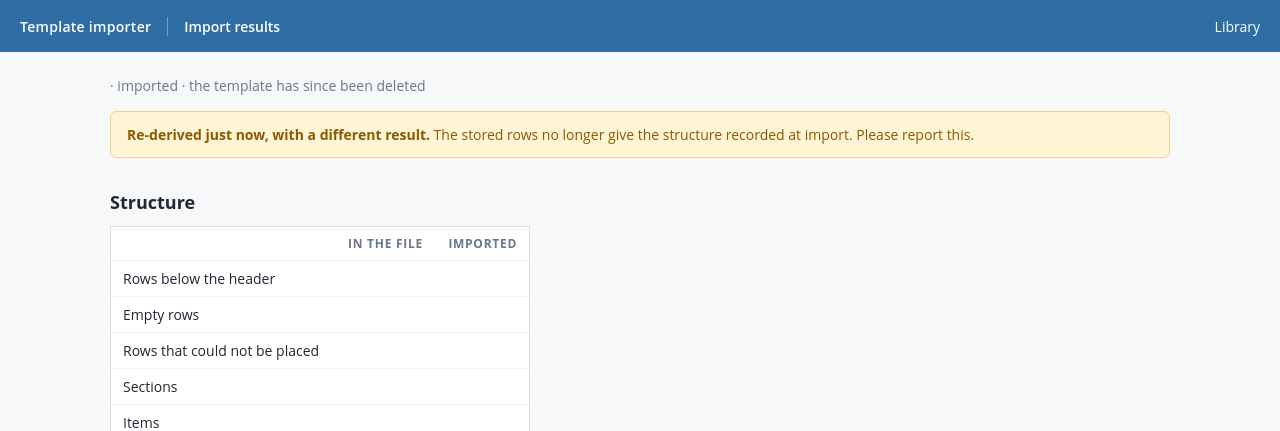
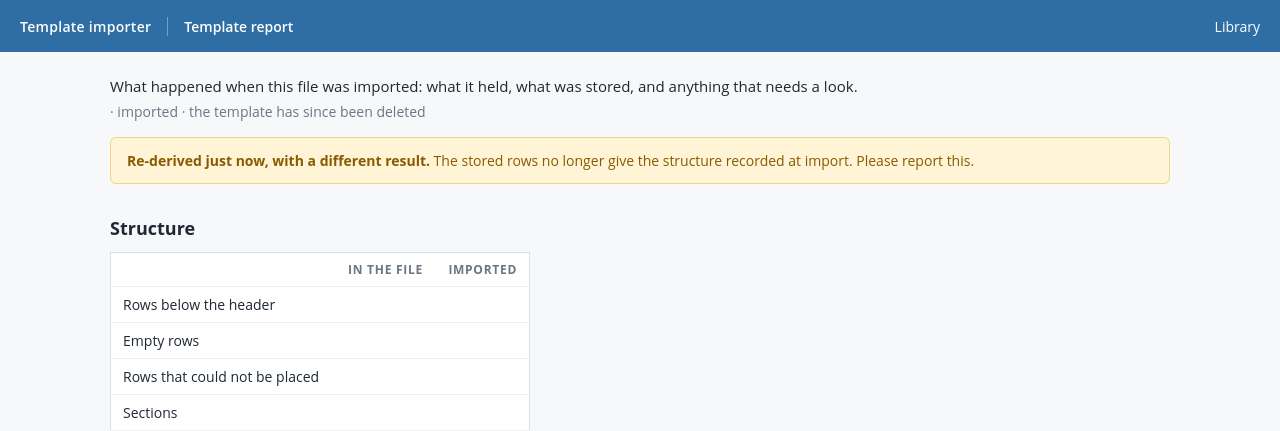
Before and after one commit to Ibtisam-Mohammad/spectora-template-importer, a FastAPI app: template app/web/templates/report.html in a window 1280 px wide. Shown: the top 431 px of the page. Run offline with FastAPI, Linux system fonts and the light colour scheme; the template is opened without the code that fills it, so the values that code supplies are empty; parts of the project's set-up code (start-up, migrations or seed data) failed here and were passed over; some libraries are stand-ins or nearby versions.

Commit message:
feat(web): call it the Template report; say what a pick list changes
- The page on what happened during an import is the Template report, with a
  line under its title saying so. A copy links to "Template report
  (original)", since its content came from that import.
- The pick list opens with "Used in this template. Picking one changes this
  comment only.", so choosing or typing a value is not mistaken for renaming
  it across the template.

```diff
--- a/app/web/routes/report.py
+++ b/app/web/routes/report.py
@@ -21,7 +21,7 @@ def report_page(
 ) -> Response:
     report = build_report(conn, run_id)
     if report is None:
-        raise HTTPException(404, "There are no import results at this address.")
+        raise HTTPException(404, "There is no template report at this address.")
     return templates.TemplateResponse(
         request, "report.html", {"report": report, "node_url": _node_url(report.run.template_id)}
     )
--- a/app/web/static/app.css
+++ b/app/web/static/app.css
@@ -382,6 +382,12 @@ input, select { font: inherit; padding: 5px 8px; border: 1px solid var(--line);
 .combo-option[aria-selected="true"] { font-weight: 600; }
 .combo-count { color: var(--muted); font-size: 12px; white-space: nowrap; }
 .combo-empty { color: var(--muted); font-size: 13px; }
+.combo-caption {
+  padding: 4px 10px 6px;
+  font-size: 12px;
+  color: var(--muted);
+  border-bottom: 1px solid var(--line-soft);
+}
 
 /* ---------------------------------------------------------------- the file's own row */
 
@@ -459,6 +465,7 @@ input, select { font: inherit; padding: 5px 8px; border: 1px solid var(--line);
 .report h3 { margin: 0 0 6px; font-size: 15px; }
 .report-head h1 { margin-bottom: 4px; overflow-wrap: anywhere; }
 .report-head p { margin: 0; }
+.report-head .report-lead { margin: 0 0 6px; font-size: 15px; }
 
 .banner { margin: 16px 0 0; padding: 12px 16px; border-radius: 6px; line-height: 1.5; }
 .banner-ok { background: var(--ok-soft); color: var(--ok); border: 1px solid #b7dfc3; }
--- a/app/web/templates/editor.html
+++ b/app/web/templates/editor.html
@@ -13,7 +13,7 @@
          title="Click to rename the template">
 </form>
 <nav class="topbar-actions">
-  {% if run_id %}<a href="/runs/{{ run_id }}">{{ "Import results" if template.origin == "import" else "Original's import results" }}</a>{% endif %}
+  {% if run_id %}<a href="/runs/{{ run_id }}">{{ "Template report" if template.origin == "import" else "Template report (original)" }}</a>{% endif %}
   <a href="/">Library</a>
   <form method="post" action="/t/{{ template.id }}/duplicate">
     <button type="submit" class="topbar-button">Duplicate</button>
--- a/app/web/templates/library.html
+++ b/app/web/templates/library.html
@@ -53,7 +53,7 @@
         <td class="num">{{ entry.comments }}</td>
         <td>{{ entry.updated_at | when }}</td>
         <td class="row-actions">
-          {% if entry.latest_run_id %}<a href="/runs/{{ entry.latest_run_id }}">{{ "Import results" if entry.origin == "import" else "Original's import results" }}</a>{% endif %}
+          {% if entry.latest_run_id %}<a href="/runs/{{ entry.latest_run_id }}">{{ "Template report" if entry.origin == "import" else "Template report (original)" }}</a>{% endif %}
           <form method="post" action="/t/{{ entry.id }}/duplicate">
             <button type="submit" class="link-button">Duplicate</button>
           </form>
--- a/app/web/templates/partials/help.html
+++ b/app/web/templates/partials/help.html
@@ -33,7 +33,7 @@
 <div class="pane-notes" role="note">
   <strong>{{ notes | length }} import note{{ "s" if notes | length > 1 }}</strong>
   <ul>{% for note in notes %}<li>{{ note.detail }}</li>{% endfor %}</ul>
-  {% if run_id %}<a href="/runs/{{ run_id }}">See the import results</a>{% endif %}
+  {% if run_id %}<a href="/runs/{{ run_id }}">See the template report</a>{% endif %}
 </div>
 {% endif %}
 {% endmacro %}
--- a/app/web/templates/report.html
+++ b/app/web/templates/report.html
@@ -1,8 +1,8 @@
 {% extends "base.html" %}
 {% set run = report.run %}
-{% block title %}Import results: {{ run.source_filename }}{% endblock %}
+{% block title %}Template report: {{ run.source_filename }}{% endblock %}
 {% block topbar %}
-<span class="template-name">Import results</span>
+<span class="template-name">Template report</span>
 <nav class="topbar-actions">
   {% if run.template_id %}<a href="/t/{{ run.template_id }}">Open template</a>{% endif %}
   <a href="/">Library</a>
@@ -12,6 +12,8 @@
 <section class="page report">
   <header class="report-head">
     <h1>{{ run.source_filename }}</h1>
+    <p class="report-lead">What happened when this file was imported: what it held, what was
+      stored, and anything that needs a look.</p>
     <p class="muted">
       {{ report.verdict_label }} &middot; imported {{ run.started_at | when }}
       {% if run.template_name %}&middot; now the template <a href="/t/{{ run.template_id }}">{{ run.template_name }}</a>
```
Also changed, not shown: NOTES.md (+2 -2 lines), app/web/static/editor.js (+7 -1 lines), tests/integration/test_web.py (+3 -3 lines).
